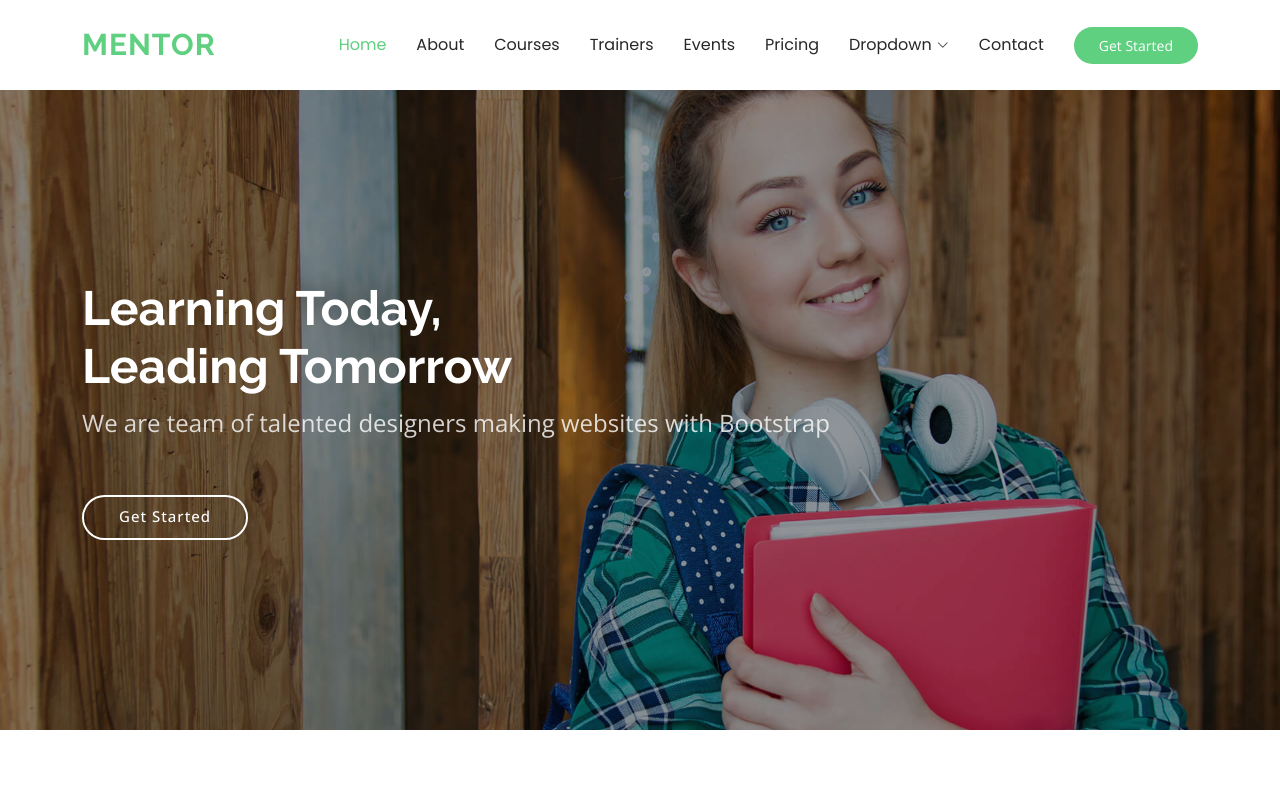
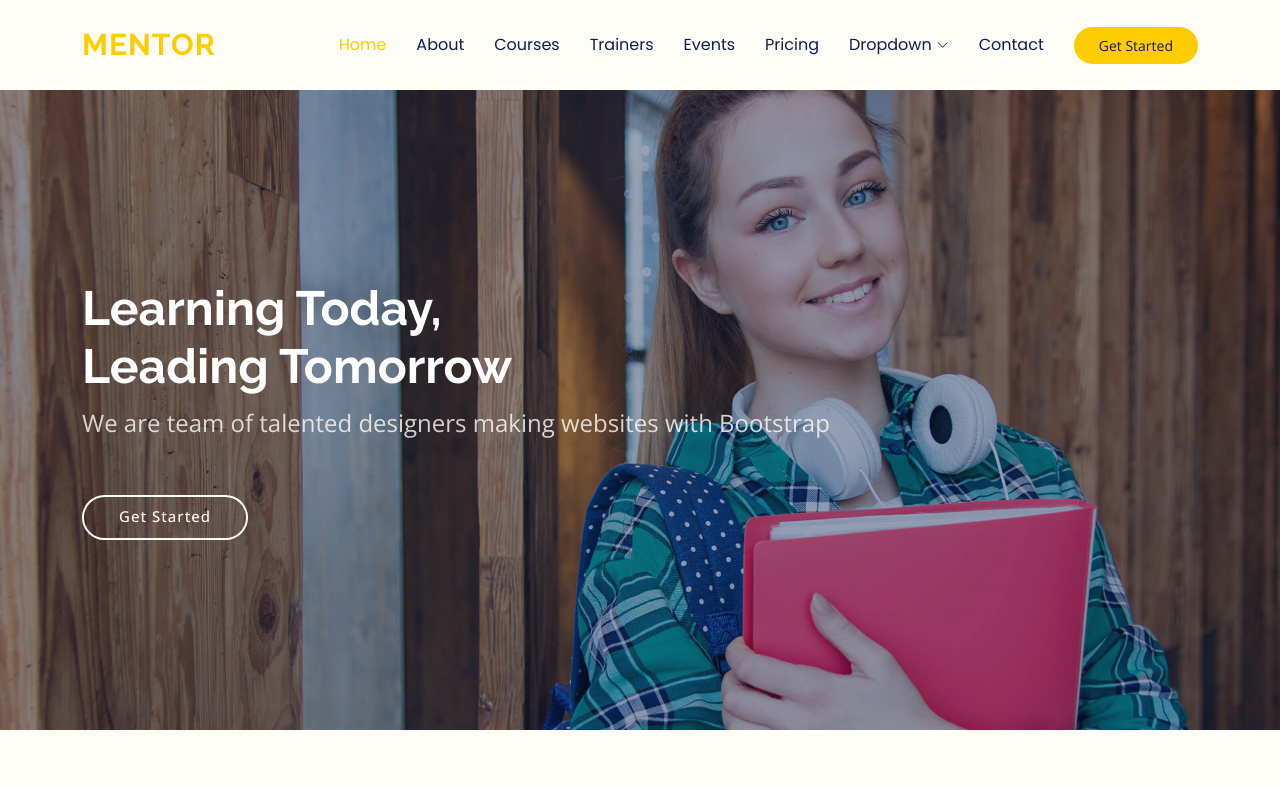
Before and after one commit to venice-aurelio/aurelio-project-2, a plain HTML site: page index.html in a window 1280 px wide. Shown: the top 787 px of the page. Drawn offline with nearby package versions, Linux system fonts and the light colour scheme.

Commit message:
changing theme like kcc

```diff
--- a/assets/css/main.css
+++ b/assets/css/main.css
@@ -19,37 +19,48 @@
 
 /* Global Colors - The following color variables are used throughout the website. Updating them here will change the color scheme of the entire website */
 :root {
-  --background-color: #ffffff; /* Background color for the entire website, including individual sections */
-  --default-color: #444444; /* Default color used for the majority of the text content across the entire website */
-  --heading-color: #37423b; /* Color for headings, subheadings and title throughout the website */
-  --accent-color: #5fcf80; /* Accent color that represents your brand on the website. It's used for buttons, links, and other elements that need to stand out */
-  --surface-color: #ffffff; /* The surface color is used as a background of boxed elements within sections, such as cards, icon boxes, or other elements that require a visual separation from the global background. */
-  --contrast-color: #ffffff; /* Contrast color for text, ensuring readability against backgrounds of accent, heading, or default colors. */
+  --kcc-navy: #101e4d;
+  --kcc-royal: #173b70;
+  --kcc-blue: #1f4e79;
+  --kcc-gold: #c9a84b;
+  --kcc-yellow: #ffcc00;
+  --kcc-ivory: #fffdf7;
+  --kcc-cream: #f5f0df;
+  --kcc-slate: #30394a;
+  --kcc-charcoal: #1d2433;
+  --kcc-white: #ffffff;
+
+  --background-color: var(--kcc-ivory); /* Warm ivory page background */
+  --default-color: var(--kcc-slate); /* Slate body text */
+  --heading-color: var(--kcc-navy); /* Deep navy headings */
+  --accent-color: var(--kcc-yellow); /* Bright yellow accent */
+  --surface-color: var(--kcc-white); /* White cards and boxed surfaces */
+  --contrast-color: var(--kcc-navy); /* Navy text on yellow surfaces */
 }
 
 /* Nav Menu Colors - The following color variables are used specifically for the navigation menu. They are separate from the global colors to allow for more customization options */
 :root {
-  --nav-color: #272828;  /* The default color of the main navmenu links */
-  --nav-hover-color: #5fcf80; /* Applied to main navmenu links when they are hovered over or active */
-  --nav-mobile-background-color: #ffffff; /* Used as the background color for mobile navigation menu */
-  --nav-dropdown-background-color: #ffffff; /* Used as the background color for dropdown items that appear when hovering over primary navigation items */
-  --nav-dropdown-color: #272828; /* Used for navigation links of the dropdown items in the navigation menu. */
-  --nav-dropdown-hover-color: #5fcf80; /* Similar to --nav-hover-color, this color is applied to dropdown navigation links when they are hovered over. */
+  --nav-color: var(--kcc-navy);  /* Navy navigation links */
+  --nav-hover-color: var(--kcc-yellow); /* Bright yellow hover and active state */
+  --nav-mobile-background-color: var(--kcc-ivory); /* Warm ivory mobile menu */
+  --nav-dropdown-background-color: var(--kcc-ivory); /* Warm ivory dropdowns */
+  --nav-dropdown-color: var(--kcc-navy); /* Navy dropdown links */
+  --nav-dropdown-hover-color: var(--kcc-yellow); /* Bright yellow dropdown hover state */
 }
 
 /* Color Presets - These classes override global colors when applied to any section or element, providing reuse of the sam color scheme. */
 
 .light-background {
-  --background-color: #f9f9f9;
-  --surface-color: #ffffff;
+  --background-color: var(--kcc-cream);
+  --surface-color: var(--kcc-white);
 }
 
 .dark-background {
-  --background-color: #060606;
-  --default-color: #ffffff;
-  --heading-color: #ffffff;
-  --surface-color: #252525;
-  --contrast-color: #ffffff;
+  --background-color: var(--kcc-navy);
+  --default-color: var(--kcc-ivory);
+  --heading-color: var(--kcc-white);
+  --surface-color: var(--kcc-blue);
+  --contrast-color: var(--kcc-navy);
 }
 
 /* Smooth scroll */
```
